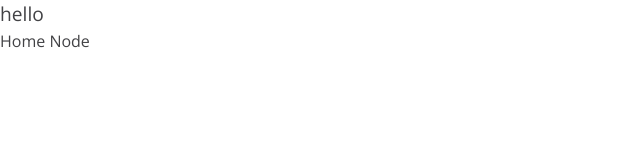
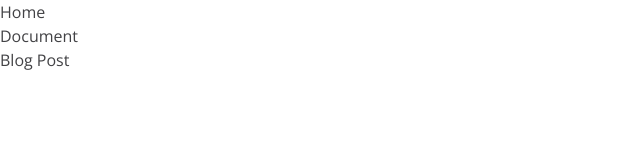
Before and after one commit to graphIQal/graphIQal, a Next.js app: page / in a window 1280 px wide. Shown: the top 160 px of the page, without its empty margins (0-640 px from the left). Built offline with nearby package versions, Linux system fonts and the light colour scheme; what @udecode/plate, @udecode/plate-core would draw is missing.

Commit message:
working routing

```diff
--- a/pages/_app.js
+++ b/pages/_app.js
@@ -10,11 +10,13 @@ import '../src/App.css';
 import '../src/components/molecules/molecules.css';
 import '../src/components/organisms/split-pane/pane.css';
 import '../src/packages/editor/editor.css';
+import React from 'react';
 
 import View from '../src/components/layouts/View';
 import Window from '../src/components/layouts/Window';
 import HomeNode from '../src/pages/HomeNode';
 import Document from '../src/pages/document/Document.tsx';
+import SplitPaneWrapper from './SplitPaneWrapper';
 
 export default function MyApp({ Component, pageProps }) {
 	return (
@@ -26,11 +28,13 @@ export default function MyApp({ Component, pageProps }) {
 					content='width=device-width, initial-scale=1'
 				/>
 			</Head>
-			<Window>
-				<View>
-					<HomeNode />
-				</View>
-			</Window>
+			<main>
+				<Window>
+					<View>
+						<Component {...pageProps} />
+					</View>
+				</Window>
+			</main>
 		</>
 	);
 }
--- a/pages/index.js
+++ b/pages/index.js
@@ -1,18 +1,22 @@
+import Link from 'next/link';
 import View from '../src/components/layouts/View';
 import Window from '../src/components/layouts/Window';
 import HomeNode from '../src/pages/HomeNode';
 import Document from '../src/pages/document/Document.tsx';
+import SplitPaneWrapper from './SplitPaneWrapper';
 
-function App() {
+export default function Home() {
 	return (
-		<div className='App'>
-			<Window>
-				<View>
-					<HomeNode />
-				</View>
-			</Window>
-		</div>
+		<ul>
+			<li>
+				<Link href='/'>Home</Link>
+			</li>
+			<li>
+				<Link href='/SplitPaneWrapper'>Document</Link>
+			</li>
+			<li>
+				<Link href='/graph'>Blog Post</Link>
+			</li>
+		</ul>
 	);
 }
-
-export default App;
--- a/src/App.tsx
+++ /dev/null
@@ -1,39 +0,0 @@
-import './App.css';
-import { createClient, Provider } from 'urql';
-import { BrowserRouter, Routes, Route } from 'react-router-dom';
-import SplitPaneDocument from '../pages/SplitPaneWrapper';
-import View from './components/layouts/View';
-import Window from './components/layouts/Window';
-import HomeNode from './pages/HomeNode';
-
-const client = createClient({
-	url: 'http://localhost:4000/',
-});
-
-function App() {
-	return (
-		<Provider value={client}>
-			<BrowserRouter>
-				<div className='w-full bg-base_white'>
-					<Window>
-						<View>
-							<Routes>
-								<Route path='/home' element={<HomeNode />} />
-								<Route
-									path='/document/:docTitle'
-									element={<SplitPaneDocument />}
-								/>
-								<Route
-									path='/document'
-									element={<SplitPaneDocument />}
-								/>
-							</Routes>
-						</View>
-					</Window>
-				</div>
-			</BrowserRouter>
-		</Provider>
-	);
-}
-
-export default App;
--- a/src/index.tsx
+++ /dev/null
@@ -1,20 +0,0 @@
-import React from 'react';
-import ReactDOM from 'react-dom/client';
-
-import './index.css';
-import App from './App';
-import reportWebVitals from './reportWebVitals';
-
-const root = ReactDOM.createRoot(
-  document.getElementById('root') as HTMLElement
-);
-root.render(
-  <React.StrictMode>
-    <App />
-  </React.StrictMode>
-);
-
-// If you want to start measuring performance in your app, pass a function
-// to log results (for example: reportWebVitals(console.log))
-// or send to an analytics endpoint. Learn more: https://bit.ly/CRA-vitals
-reportWebVitals();
--- a/src/pages/document/Document.tsx
+++ b/src/pages/document/Document.tsx
@@ -4,7 +4,6 @@ import EditorComponent from '../../packages/editor/EditorComponent';
 const Document: React.FC = () => {
 	return (
 		<div className='container'>
-			<p>huh</p>
 			<EditorComponent></EditorComponent>
 		</div>
 	);
```
Also changed, not shown: pages/Home.tsx (deleted, +0 -18 lines).
